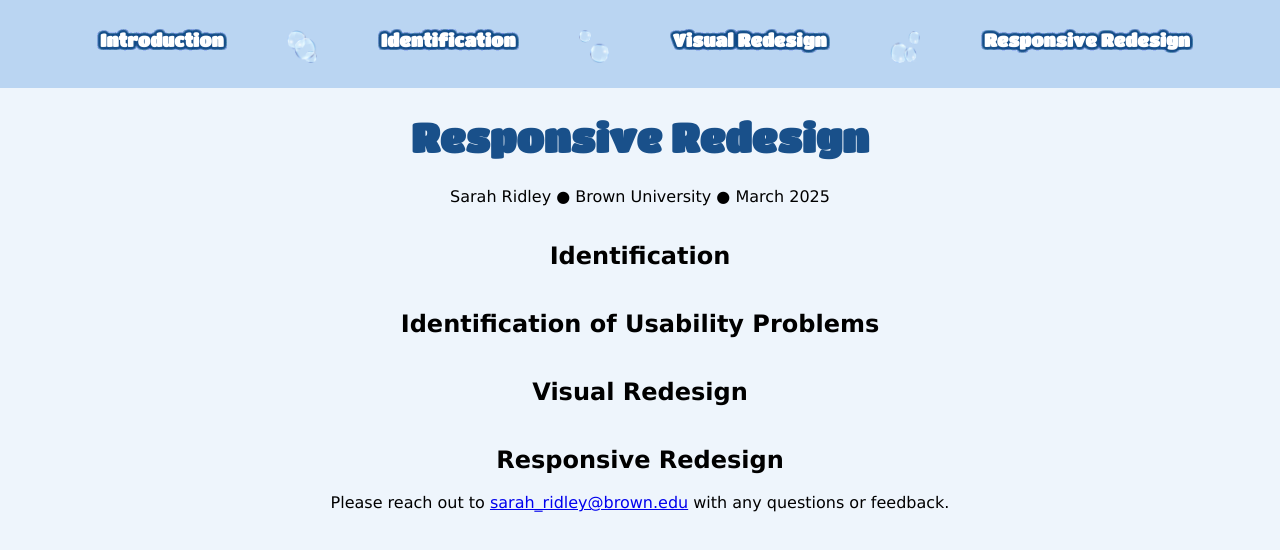
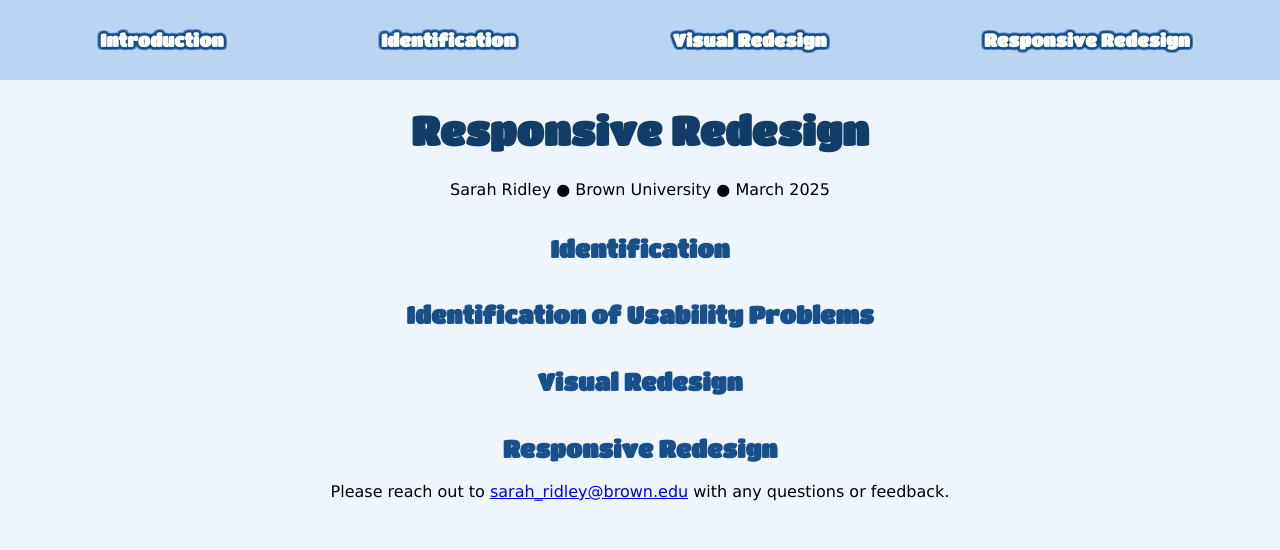
Before and after one commit to 22ridley/cs1300-responsive-redesign, a plain HTML site: page index.html in a window 1280 px wide. Drawn offline with Linux system fonts and the light colour scheme.

Commit message:
No more bubbles :(

```diff
--- a/index.html
+++ b/index.html
@@ -8,11 +8,8 @@
     <div class="all">
       <div class="header">
         <div><a class="jump" href="#intro">Introduction</a></div>
-        <img src="public/bubble3.png" alt="Bubble!" class="bubble" />
         <div><a class="jump" href="#id">Identification</a></div>
-        <img src="public/bubble2.png" alt="Bubble!" class="bubble" />
         <div><a class="jump" href="#visual">Visual Redesign</a></div>
-        <img src="public/bubble3b.png" alt="Bubble!" class="bubble" />
         <div><a class="jump" href="#responsive">Responsive Redesign</a></div>
       </div>
       <div id="intro" class="intro">
--- a/styles.css
+++ b/styles.css
@@ -39,8 +39,7 @@ body {
   justify-content: space-between;
   background-color: #bad5f2;
   color: white;
-  padding-top: 30px;
-  padding-bottom: 25px;
+  padding: 30px;
   padding-left: 100px;
   padding-right: 90px;
   font-weight: bold;
@@ -67,8 +66,12 @@ body {
 }
 h1 {
   font-family: Titan;
+  color: #123d69;
+  font-size: 40px;
+}
+h2 {
+  font-family: Titan;
   color: #19508a;
-  font-size: 40px;
 }
 
 .bubble {
```
